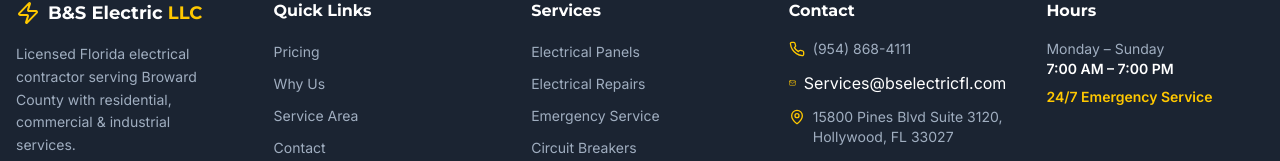
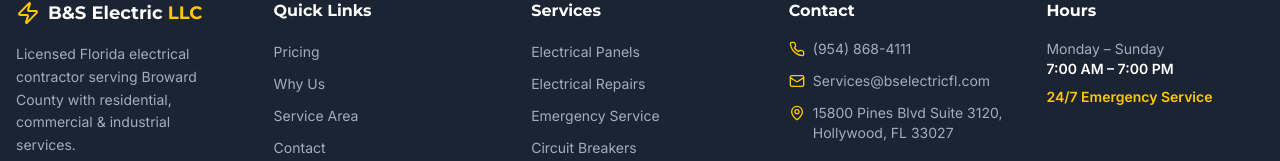
Before and after one commit to nikkielectric/bselectricfl, a React (Vite) app: page /services/lighting-wiring in a window 1280 px wide. Shown: the part 4181-4342 px from the top of the page. Built offline with nearby package versions, Linux system fonts and the light colour scheme; the HTML template or start-up script is replaced by a standard one.

Commit message:
Reverted to commit 63eaa93c5eabbe78c953530491af113dc8acac23

```diff
--- a/src/components/Footer.tsx
+++ b/src/components/Footer.tsx
@@ -71,7 +71,7 @@ const Footer = () => (
               </a>
             </li>
             <li>
-              <a href="mailto:Services@bselectricfl.com" className="flex items-center gap-2 text-base text-foreground hover:text-primary transition-colors">
+              <a href="mailto:Services@bselectricfl.com" className="flex items-center gap-2 text-sm text-muted-foreground hover:text-primary transition-colors">
                 <Mail className="h-4 w-4 text-primary" /> Services@bselectricfl.com
               </a>
             </li>
```
